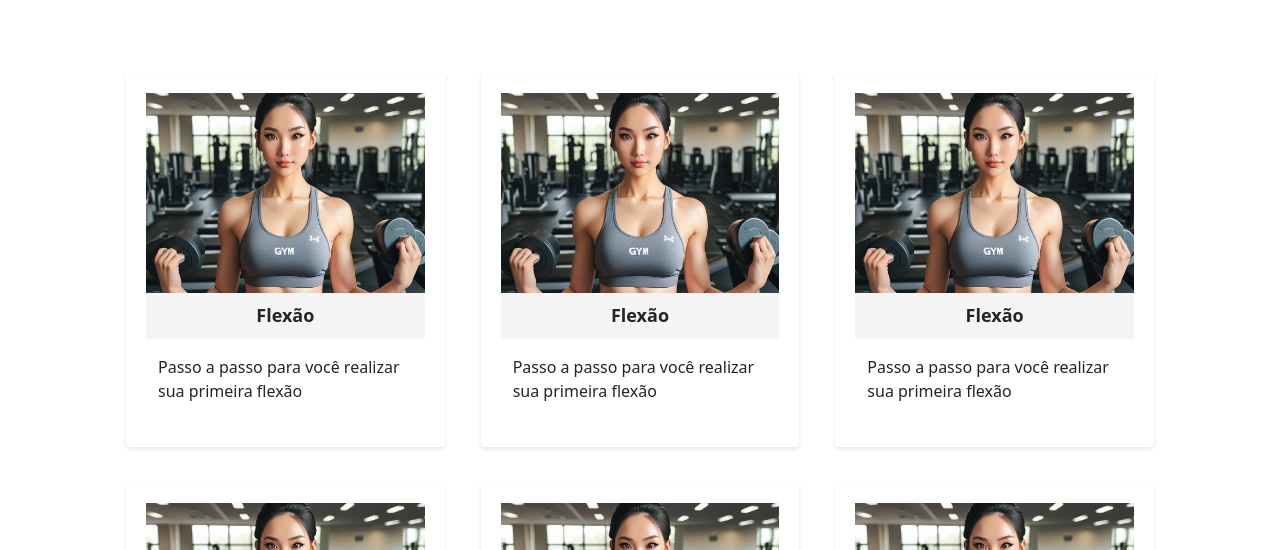
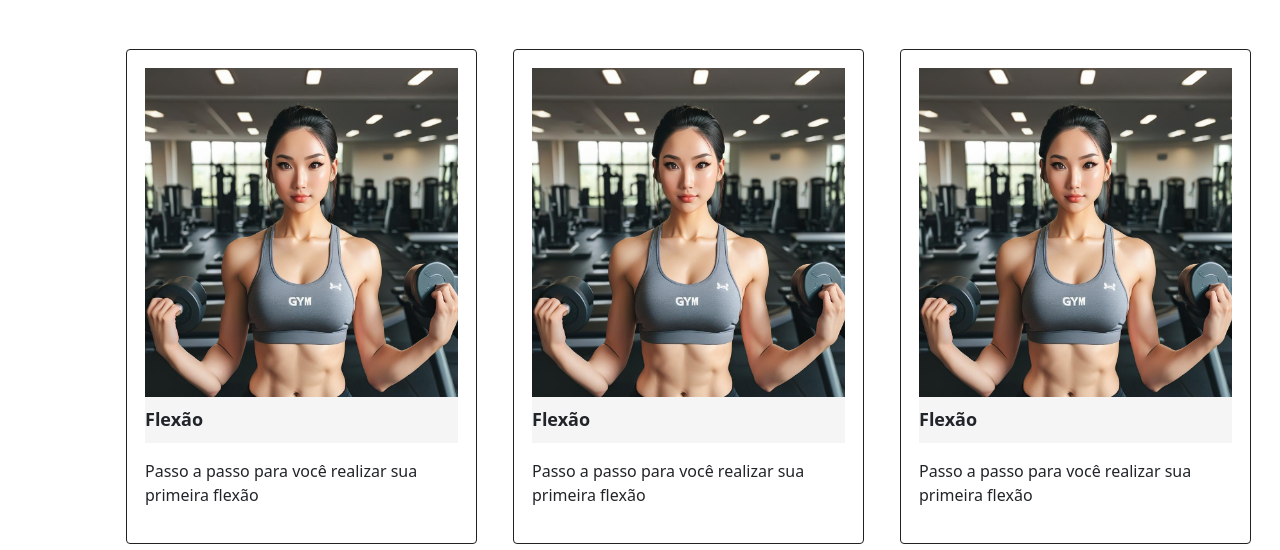
Before and after one commit to ICEI-PUC-Minas-PMV-SI/pmv-si-2024-1-pe3-t2-vida-ativa-sabor, a website: page Src/exercícios.html in a window 1280 px wide. Shown: the part 250-800 px from the top of the page. Drawn offline with nearby package versions, Linux system fonts and the light colour scheme.

Commit message:
Correções gerais

```diff
--- a/Src/exercícios.html
+++ b/Src/exercícios.html
@@ -1,4 +1,4 @@
-!DOCTYPE html>
+
 <html lang="pt-br">
 <head>
     <meta charset="UTF-8">
@@ -21,30 +21,32 @@
         }
 
         .exercise-card {
+            width: 351px;
+            height: 495px;
             background-color: white;
             border-radius: 4px;
-            box-shadow: 0 2px 4px rgba(0, 0, 0, 0.1);
-            overflow-y: scroll;
-            padding: 20px;
+            border: 1px solid #212121;
+            padding: 18px;
             margin: 10px;
         }
 
         .exercise-card img {
             width: 100%;
-            height: 200px;
+            height: 329px;
             object-fit: cover;
         }
 
         .exercise-title {
-            padding: 12px;
+            padding: 12px 0px;
             background-color: #f5f5f5;
             font-size: 18px;
             font-weight: bold;
-            text-align: center;
+            text-align: left;
         }
 
         .description {
-            padding: 8px 12px;
+            padding: 8px 0px;
+            text-overflow: ellipsis;
         }
 
     </style>
@@ -53,7 +55,7 @@
 <body>
     <nav class="navbar navbar-expand-lg navbar-light">
         <div class="container-nav">
-            <a class="navbar-brand" href="#">
+            <a class="navbar-brand" href="/Src/index.html">
                 <img class="logo" src="assets/Logos/Logo.jpg" alt="Logo" class="logo">
                 Vida Ativa & Sabor
             </a>
--- a/Src/script.js
+++ b/Src/script.js
@@ -84,3 +84,21 @@ function scrollImages(direction) {
         container.scrollLeft = container.scrollWidth;
     }
 }
+
+
+
+
+
+const verMaisReceitaButton = document.getElementById('receitas');
+
+verMaisReceitaButton.addEventListener('click', function() {
+
+    window.location.href = '/Src/receitas.html';
+});
+
+const verMaisExercicioButton = document.getElementById('exercicios');
+
+verMaisExercicioButton.addEventListener('click', function() {
+
+    window.location.href = '/Src/exercícios.html';
+});
```
Also changed, not shown: Src/cadastro.html (+1 -1 lines), Src/exercício.html (+1 -1 lines), Src/index.html (+3 -3 lines), Src/receita.html (+2 -1 lines), Src/receitas.html (+21 -7 lines).
